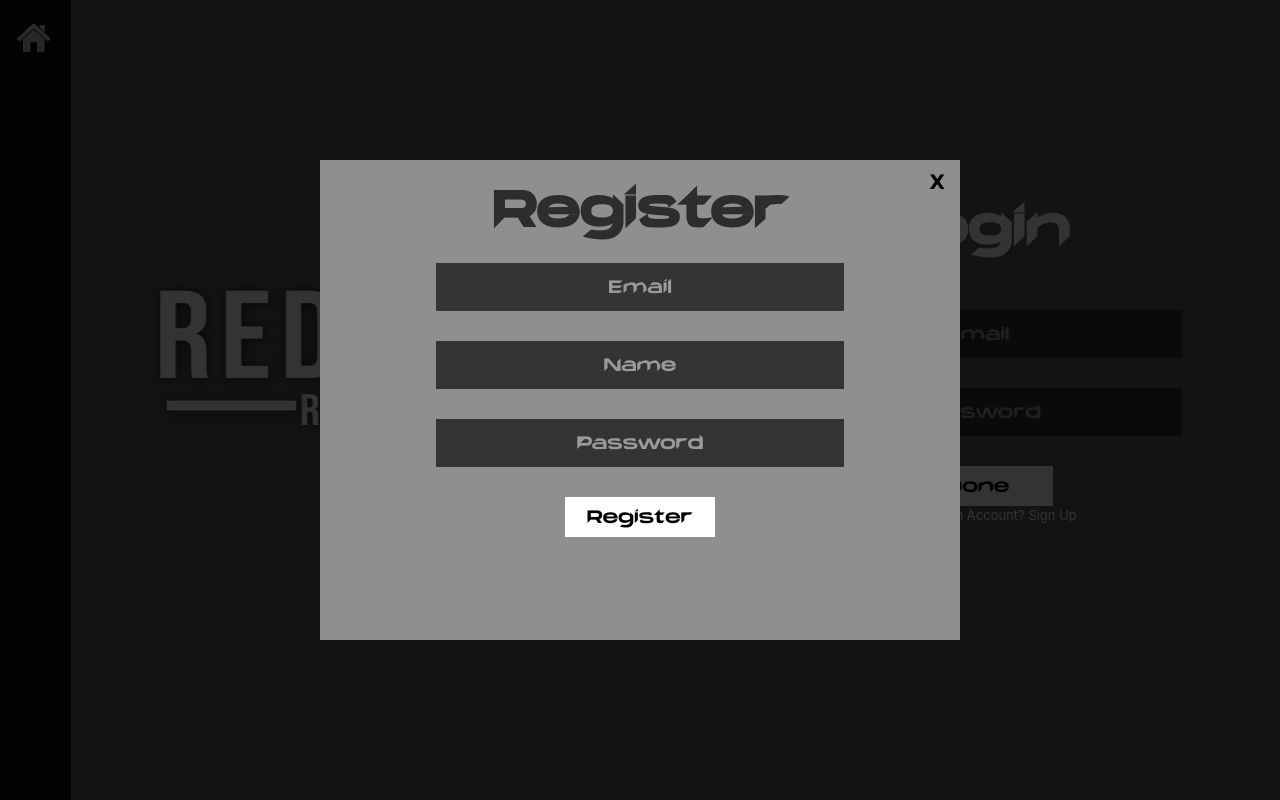
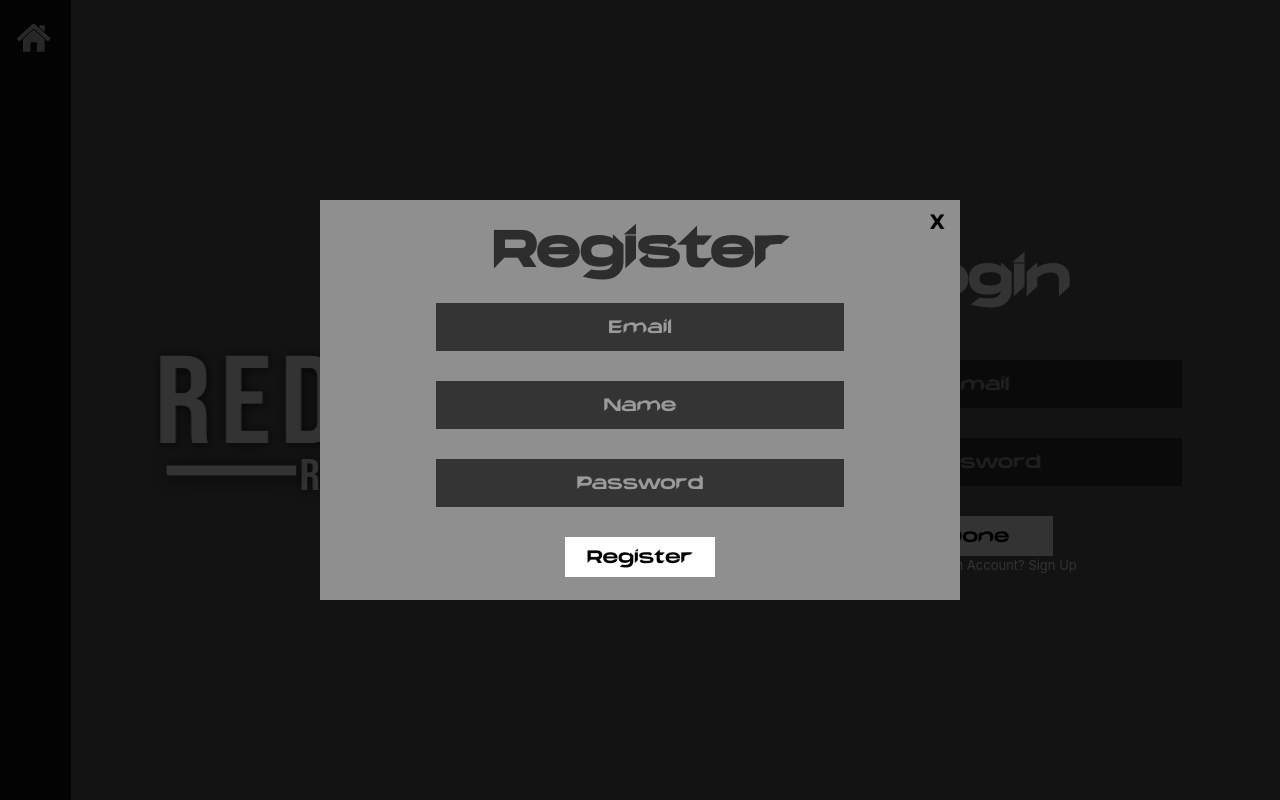
Before and after one commit to mohit055/RedwoodRoleplay-UCP, a plain HTML site: page Source/index.html in a window 1280 px wide. Both pictures are taken after a click on the element "Sign Up". Drawn offline with Linux system fonts and the light colour scheme.

Commit message:
Changed Padding

```diff
--- a/Source/style.css
+++ b/Source/style.css
@@ -201,7 +201,7 @@ input[type=text]:hover, input[type=password]:hover{
     }
 
     .logo{
-        padding-top: 80px;
+        padding-top: 145px;
         width: 560px !important;
         padding-left: 30px;
     }
@@ -209,7 +209,7 @@ input[type=text]:hover, input[type=password]:hover{
     /* Portal */
 
     .portal{
-        padding-top: 200px;
+        padding-top: 250px;
     }
 
     h1{
@@ -238,7 +238,7 @@ input[type=text]:hover, input[type=password]:hover{
 
     .modal{
         width: 50%;
-        height: 60%;
+        height: 50%;
     }
 
     .modal-form h1{
```
